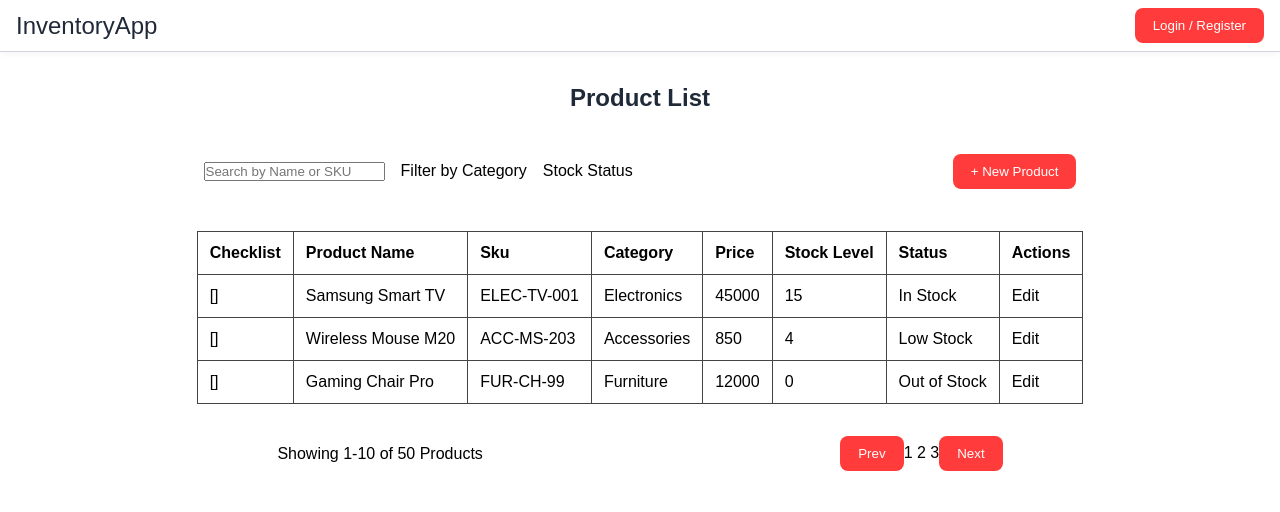
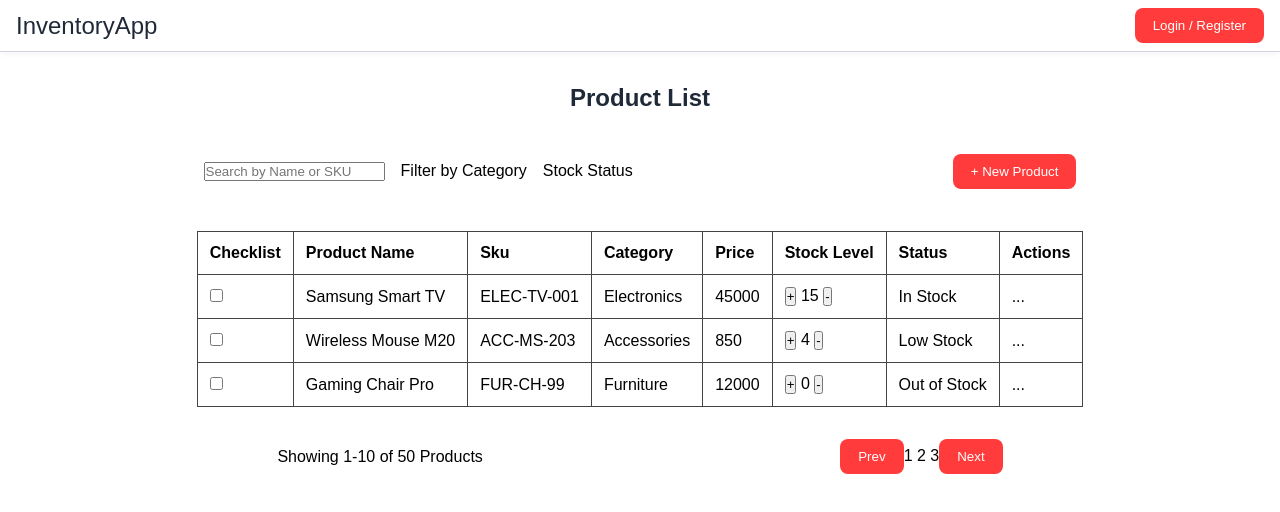
Before and after one commit to eng-ankit-mishra/inventory-management-system, a React (Vite) app in the folder frontend/: page /products in a window 1280 px wide. Shown: the top 512 px of the page. Built offline with nearby package versions, Linux system fonts and the light colour scheme.

Commit message:
Added white spacing

```diff
--- a/frontend/src/components/ProductTable.jsx
+++ b/frontend/src/components/ProductTable.jsx
@@ -20,14 +20,14 @@ export default function ProductTable(){
             {productData.map((item)=>{
                 return(
                 <tr key={item.id} className={"table-data"}>
-                    <td>[]</td>
+                    <td><input type={"checkbox"}/></td>
                     <td>{item.productName}</td>
                     <td>{item.sku}</td>
                     <td>{item.category}</td>
                     <td>{item.price}</td>
-                    <td>{item.stockLevel}</td>
+                    <td><button className={"btn-action"}>+</button> {item.stockLevel} <button className={"btn-action"}>-</button></td>
                     <td>{item.status}</td>
-                    <td>Edit</td>
+                    <td>...</td>
                 </tr>
                 )
             })}
```
